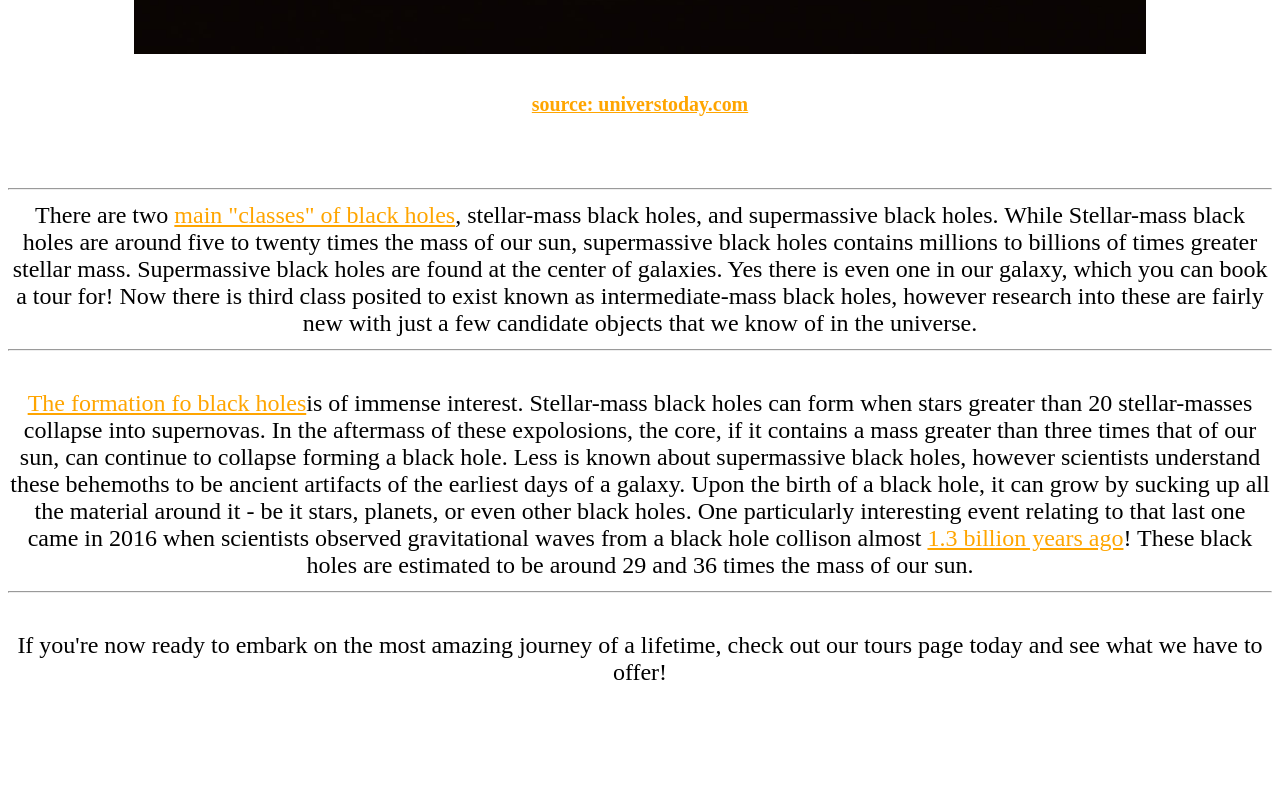
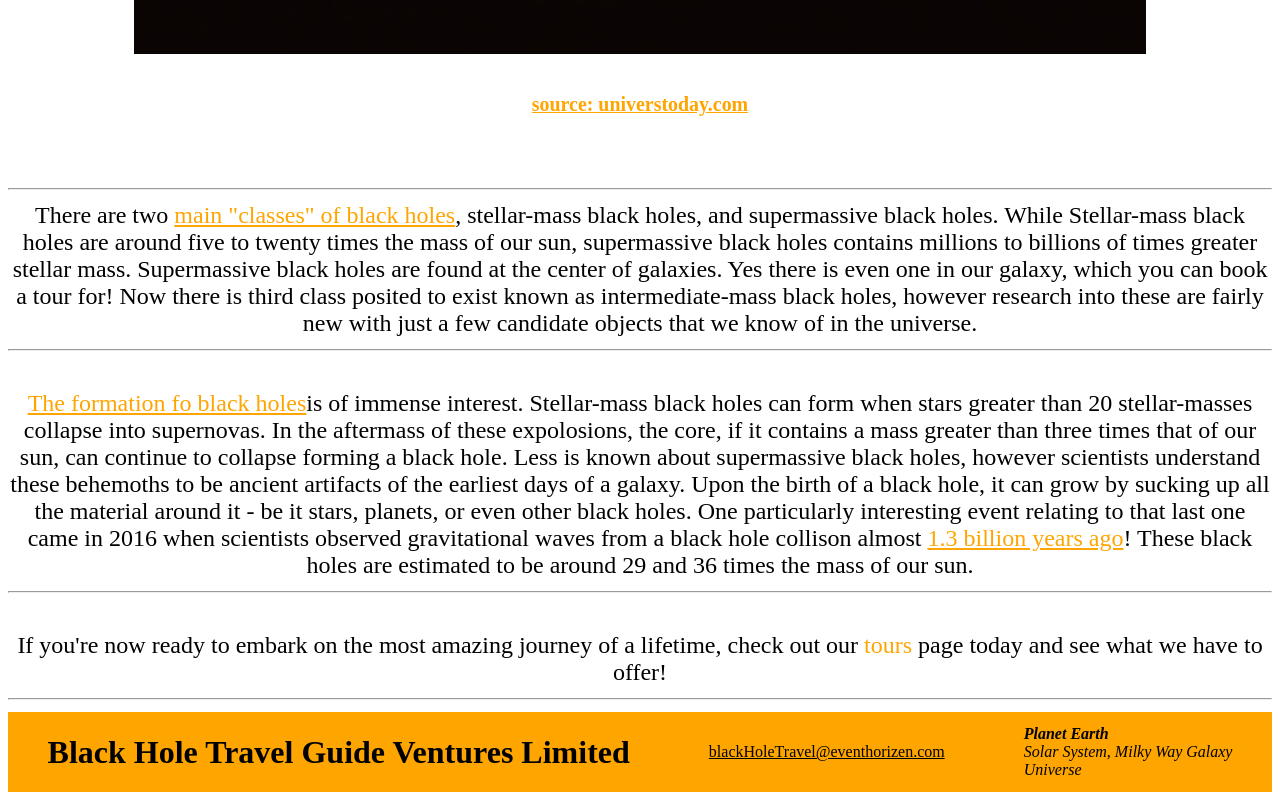
Before and after one commit to Infandous/black-holes, a React (Create React App) app: page / in a window 1280 px wide. Shown: the part 1718-2518 px from the top of the page. Before the commit the page ends 2412 px from the top, so only its background shows below. Built offline with nearby package versions, Linux system fonts and the light colour scheme.

Commit message:
made Tour component, added usage to App.js

```diff
--- a/src/App.js
+++ b/src/App.js
@@ -2,6 +2,33 @@ import {useState} from 'react'
 import './App.css'
 import Topbar from './components/Topbar'
 import Intro from './components/Intro'
+import Footer from './components/Footer'
+import Tour from './components/Tour'
+import sagittarius_a from './images/sagittarius_a.jpg'
+
+const tourList = [
+  {
+    image: sagittarius_a,
+    altDescription: "Sagittarius A photo",
+    tourName: "Sagittarius A",
+    description: "Our most popular tour. Take a journey to the center of our very own Milky Way!",
+    id:1
+  },
+  {
+    image: "",
+    altDescription: "",
+    tourName: "",
+    description: "",
+    id:2
+  },
+  {
+    image: "",
+    altDescription: "",
+    tourName: "",
+    description: "",
+    id:3
+  },
+]
 
 function App() {
   //set initial states for changes to main app render
@@ -28,13 +55,27 @@ function App() {
     return (
       <div className='app'>
         <Topbar homeFunc={activateHome} toursFunc={activateTours}/>
-        <Intro />
+        <Intro toursFunc={activateTours}/>
+        <Footer />
       </div>
     )
   }else if (tours){
     return(
       <div>
         <Topbar homeFunc={activateHome} toursFunc={activateTours}/>
+        <br />
+        <br />
+        <br />
+        <br />
+        <ul>
+          {tourList.map(tour=>{
+            return(
+              <li><Tour key={tour.id} image={tour.image} altDescription={tour.altDescription}
+                tourName={tour.tourName} description={tour.description} /></li>
+            )
+          })}
+        </ul>
+        <Footer />
       </div>
     )
   }
--- /dev/null
+++ b/src/components/Footer.css
@@ -0,0 +1,13 @@
+
+.footerDiv{
+    display:flex;
+    flex-direction:row;
+    justify-content:space-around;
+    align-items:center;
+    background-color:orange;
+    width:100%;
+}
+
+.footerDiv>a{
+    color:black;
+}
--- /dev/null
+++ b/src/components/Footer.js
@@ -0,0 +1,16 @@
+import './Footer.css'
+const Footer = () => {
+    return(
+        <div className="footerDiv">
+            <h1>Black Hole Travel Guide Ventures Limited</h1>
+            <a href="mailto:">blackHoleTravel@eventhorizen.com</a>
+            <address>
+                <strong>Planet Earth</strong><br />
+                Solar System, Milky Way Galaxy<br />
+                Universe
+            </address>
+        </div>
+    )
+}
+
+export default Footer
--- a/src/components/Intro.css
+++ b/src/components/Intro.css
@@ -28,3 +28,15 @@ a:hover{
 hr{
     color:orange;
 }
+.pButton{
+    background: none;
+    border: none;
+    padding: 0;
+    margin: 0;
+    font: inherit;
+    color: orange;
+    cursor: pointer;
+}
+.pButton:hover{
+    color:blue;
+}
--- a/src/components/Intro.js
+++ b/src/components/Intro.js
@@ -2,7 +2,11 @@ import blackHoleHomepage from '../images/blackholeHomepage.jpg'
 import blackHoleEventHorizen from '../images/blackHoleEventHorizen.jpg'
 import './Intro.css'
 
-const Intro = () => {
+const Intro = ({toursFunc}) => {
+    const handleToursClick=(event)=>{
+        event.stopPropagation();
+        toursFunc()
+    }
     return(
         <div className="intro">
             <div className="imgDiv">
@@ -63,8 +67,12 @@ const Intro = () => {
                 <br />
                 <hr />
                 <br />
-                If you're now ready to embark on the most amazing journey of a lifetime, check out our tours page today
+                If you're now ready to embark on the most amazing journey of a lifetime, check out
+                our <button className="pButton" onClick={handleToursClick}>tours</button> page today
                 and see what we have to offer!
+                <br />
+                <hr />
+
                 </p>
         </div>
     )
--- /dev/null
+++ b/src/components/Tour.js
@@ -0,0 +1,12 @@
+
+const Tour = (props) => {
+    return(
+        <div className="tour">
+            <img src={props.image} alt={props.altDescription} />
+            <h1>{props.tourName}</h1>
+            <p>{props.description}</p>
+        </div>
+    )
+}
+
+export default Tour
```
Also changed, not shown: src/images/sagittarius_a.jpg (added).
